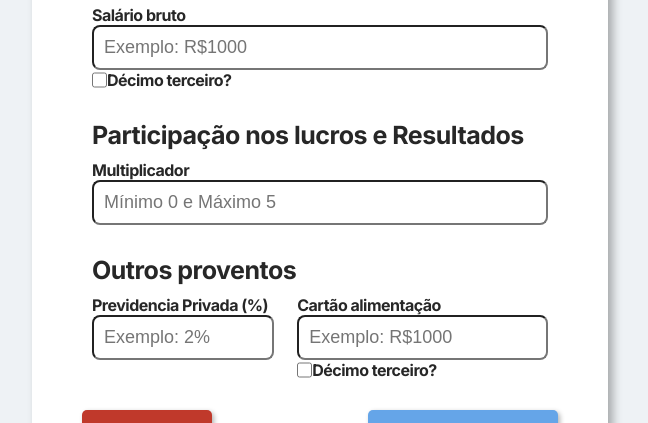
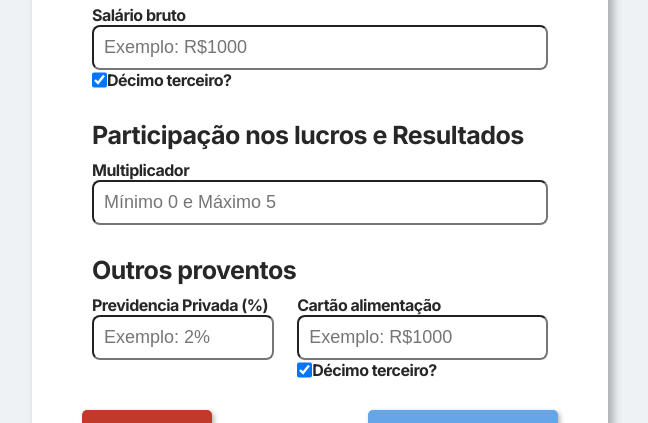
Before and after one commit to matheusrodriguesvieira/calculadora-recebimentos-mensais, a Next.js app: page /calculator in a window 1280 px wide. Shown: the part 125-548 px from the top of the page, without its empty margins (44-692 px from the left). Built offline with nearby package versions, Linux system fonts and the light colour scheme.

Commit message:
ajuste no state do checkbox

```diff
--- a/src/app/calculator/page.js
+++ b/src/app/calculator/page.js
@@ -7,11 +7,11 @@ import Link from "next/link";
 
 export default function Calculator() {
   const [salarioBruto, setSalarioBruto] = useState("");
-  const [decimoSalarioBruto, setDecimoSalarioBruto] = useState(false);
+  const [decimoSalarioBruto, setDecimoSalarioBruto] = useState(true);
   const [multiplicadorPLR, setMultiplicadorPLR] = useState("");
   const [porcentagemPrevidencia, setPorcentagemPrevidencia] = useState("");
   const [cartaoAlimentacao, setCartaoAlimentacao] = useState("");
-  const [decimoCartaoAlimentacao, setDecimoCartaoAlimentacao] = useState(false);
+  const [decimoCartaoAlimentacao, setDecimoCartaoAlimentacao] = useState(true);
   const [resultados, setResultados] = useState(null);
 
   function handleSubmit(e) {
```
